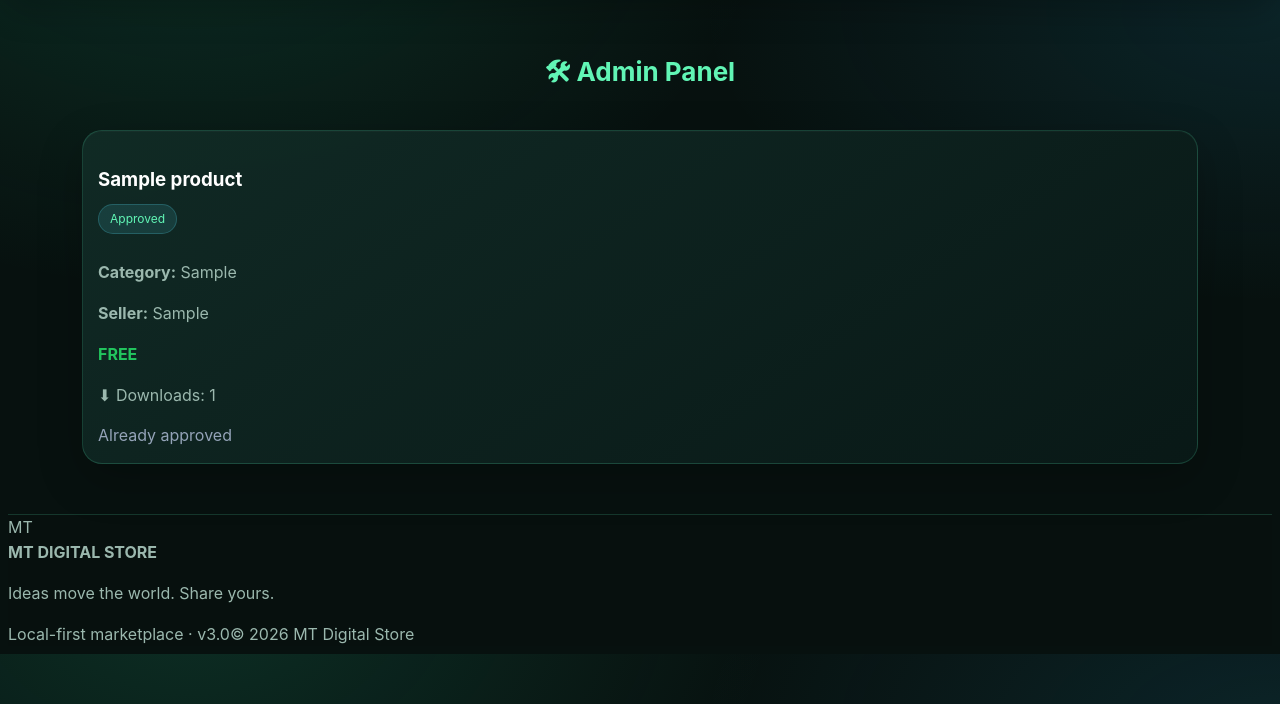
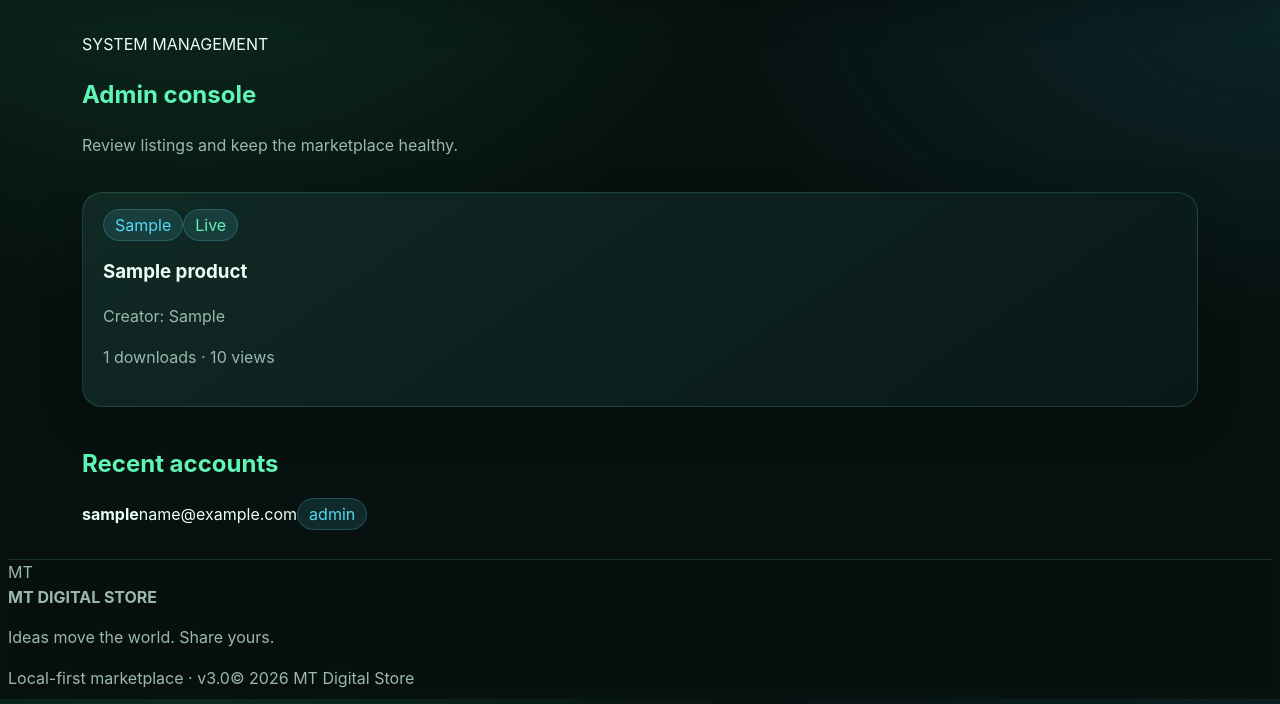
Before and after one commit to TEMMC/digital_store-, a Flask app: page /admin in a window 1280 px wide. Shown: the part 59-763 px from the top of the page. Run offline with Flask 3, Linux system fonts and the light colour scheme; the visitor is signed in with stand-in values (Sample User, id 1); tables that the repository leaves empty hold one stand-in row (values such as "Sample post"); some libraries are stand-ins or nearby versions.

Commit message:
Rebuild MT admin.html experience

```diff
--- a/templates/admin.html
+++ b/templates/admin.html
@@ -1,101 +1 @@
-{% extends "base.html" %}
-{% block content %}
-
-<style>
-.admin-title {
-    margin: 20px 0;
-    font-size: 26px;
-    color: #38bdf8;
-    text-align: center;
-}
-
-.admin-grid {
-    display: grid;
-    grid-template-columns: repeat(auto-fit, minmax(260px, 1fr));
-    gap: 15px;
-    padding: 10px;
-}
-
-.admin-card {
-    background: #1e293b;
-    padding: 15px;
-    border-radius: 12px;
-    border: 1px solid #334155;
-    transition: 0.2s;
-}
-
-.admin-card:hover {
-    transform: translateY(-3px);
-}
-
-.admin-card h3 {
-    margin-bottom: 10px;
-    color: white;
-}
-
-.status {
-    display: inline-block;
-    padding: 5px 10px;
-    border-radius: 20px;
-    font-size: 12px;
-    margin-bottom: 10px;
-}
-
-.pending {
-    background: #f59e0b;
-    color: black;
-}
-
-.approved {
-    background: #22c55e;
-    color: white;
-}
-
-.btn {
-    display: inline-block;
-    padding: 8px 12px;
-    border-radius: 8px;
-    text-decoration: none;
-    font-weight: bold;
-    margin-top: 10px;
-    background: #38bdf8;
-    color: black;
-    text-align: center;
-}
-
-.btn:hover {
-    opacity: 0.9;
-}
-</style><h2 class="admin-title">🛠 Admin Panel</h2><div class="admin-grid">{% for p in products %}
-
-<div class="admin-card"><h3>{{ p.name }}</h3>
-
-{% if p.approved %}
-    <span class="status approved">Approved</span>
-{% else %}
-    <span class="status pending">Pending</span>
-{% endif %}
-
-<p><b>Category:</b> {{ p.category }}</p>
-
-<p><b>Seller:</b> {{ p.seller }}</p>
-
-<p>
-    {% if p.is_free %}
-        <b style="color:#22c55e">FREE</b>
-    {% else %}
-        <b>${{ p.price }}</b>
-    {% endif %}
-</p>
-
-<p>⬇ Downloads: {{ p.downloads }}</p>
-
-{% if not p.approved %}
-    <form method="POST" action="/approve/{{ p.id }}"><button class="btn" type="submit">Approve</button></form>
-{% else %}
-    <span style="color:#94a3b8;">Already approved</span>
-{% endif %}
-
-</div>{% endfor %}
-
-</div>{% endblock %}
+{% extends "base.html" %}{% block content %}<section class="section-heading"><div><span class="eyebrow">SYSTEM MANAGEMENT</span><h1>Admin console</h1><p>Review listings and keep the marketplace healthy.</p></div></section><div class="admin-grid">{% for p in products %}<article class="admin-card"><div class="product-tags"><span class="badge">{{ p.category }}</span><span class="badge {% if p.approved %}approved{% else %}pending{% endif %}">{{ 'Live' if p.approved else 'Pending review' }}</span></div><h3>{{ p.name }}</h3><p>Creator: {{ p.seller }}</p><p>{{ p.downloads }} downloads · {{ p.views }} views</p>{% if not p.approved %}<form method="POST" action="/approve/{{ p.id }}"><button class="btn" type="submit">Approve listing</button></form>{% endif %}</article>{% else %}<div class="empty">No listings yet.</div>{% endfor %}</div><h2 class="section-subtitle">Recent accounts</h2><div class="account-list">{% for u in users %}<div class="account-row"><strong>{{ u.username }}</strong><span>{{ u.email }}</span><span class="badge">{{ u.role }}</span></div>{% endfor %}</div>{% endblock %}
```
